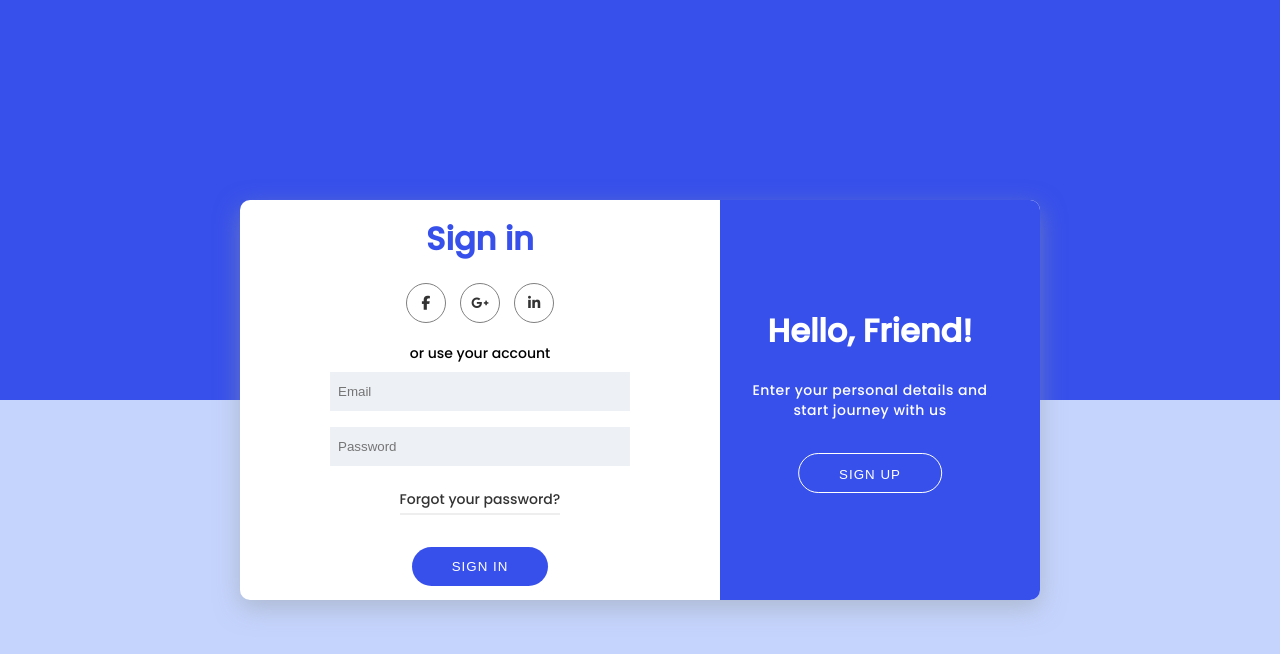
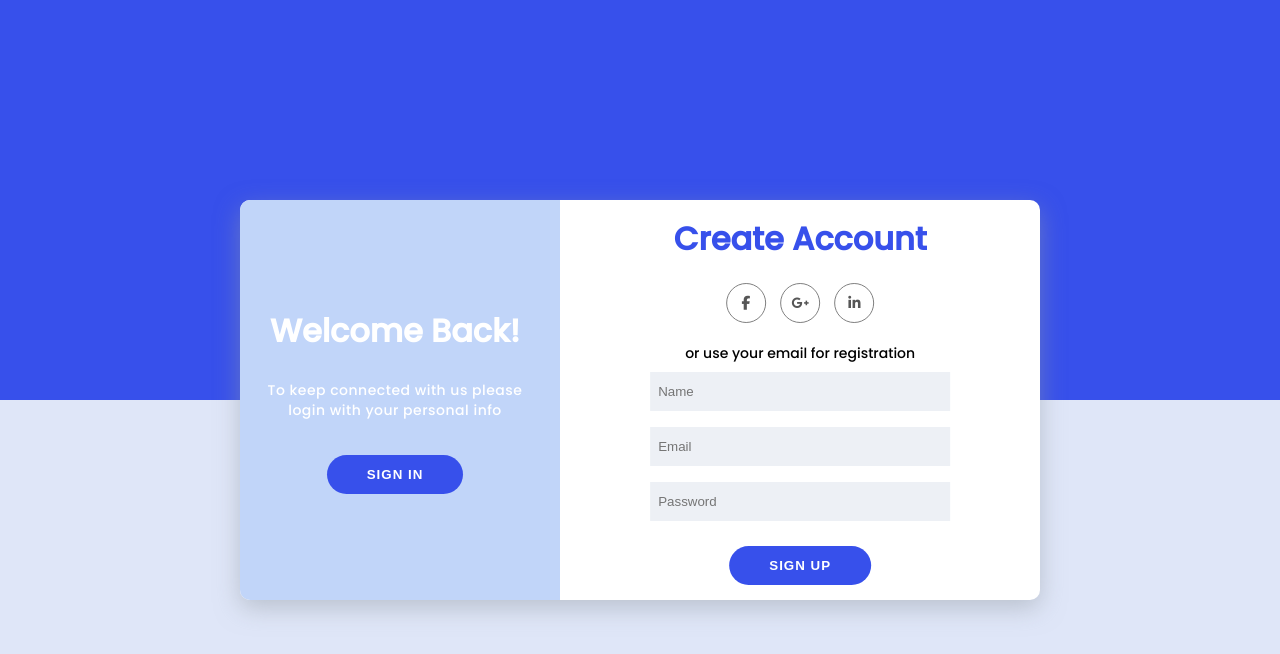
Before and after one commit to Mukhtarrahimi/sign-in-up-page, a plain HTML site: page index.html in a window 1280 px wide. Both pictures are taken after a click on the button 870 px from the left and 473 px from the top of the page. Drawn offline with Linux system fonts and the light colour scheme.

Commit message:
javascript code

```diff
--- a/script/app.js
+++ b/script/app.js
@@ -0,0 +1,11 @@
+let container = document.getElementById('container');
+let overlayCon = document.getElementById('overlayCon');
+let overlayBtn = document.getElementById('overlayBtn');
+
+overlayBtn.addEventListener('click',() =>{
+    container.classList.toggle('right-panel-active')
+    overlayBtn.classList.remove('btnScaled');
+    window.requestAnimationFrame(() =>{
+        overlayBtn.classList.add('btnScaled');
+    })
+})
--- a/style/style.css
+++ b/style/style.css
@@ -14,7 +14,7 @@ body{
     display: grid;
     place-content: center;
     font-family: 'poppins', sans-serif;
-    background-image: linear-gradient(to top, #C5D4FD 50%, #3750EB 50%);
+    background-image: linear-gradient(to top, #dfe6f8 50%, #3750EB 50%);
 }
 
 .container{
@@ -96,18 +96,20 @@ span{
 }
 a{
     font-size: 14px;
-    color: #333;
+    color: #565656;
     text-decoration: none;
-    margin: 15px 0px;
+    margin: 3px 0px 10px 0px;
+    margin-left: -135px;
 }
 a.forgot{
-    padding-bottom: 3px;
+    padding-bottom: 4px;
     border-bottom: 2px solid #eee;
 }
 button{
     border-radius: 20px;
     padding: 12px 40px;
     letter-spacing: 1px;
+    font-weight: bold;
     border: none;
     outline: none;
     background-color: #3750EB;
@@ -122,6 +124,7 @@ button{
 }
 .form-container button:hover{
     background-color: #fff;
+    border: 1.5px solid #3750EB;
     color: #3750EB;
 }
 
@@ -145,14 +148,14 @@ button{
     transform: translateX(-50%);
     width: 143.67px;
     height: 40px;
-    border: 1px solid #fff;
     background-color: transparent;
     border-radius: 20px;
 
 }
 .overlay{
     position: relative;
-    background-color: #3750EB;
+    /* background-color: #3750EB; */
+    background-color: #c1d5f9;
     color: white;
     left: -150%;
     height: 100%;
@@ -192,3 +195,61 @@ p{
     letter-spacing: 0.5px;
     margin: 25px 0px 35px;
 }
+
+
+
+
+.right-panel-active .overlay-container{
+    transform: translateX(-150%);
+
+}
+.right-panel-active .overlay{
+    transform: translateX(50%);
+
+}
+.right-panel-active .overlay-left{
+    transform: translateX(25%);
+
+}
+.right-panel-active .overlay-right{
+    transform: translateX(35%);
+
+}
+.right-panel-active .sign-in-container{
+    transform: translateX(20%);
+    opacity: 0;
+
+}
+.right-panel-active .sign-up-container{
+    transform: translateX(66.7%);
+    opacity: 1;
+    z-index: 5;
+    animation: show 0.6s;
+
+}
+
+@keyframes show{
+    0%, 50%{
+        opacity: 0;
+        z-index: 1;
+    }
+    50.1%, 100%{
+        opacity: 1;
+        z-index: 5;
+    }
+}
+
+.btnScaled{
+    animation: scaleBtn 0.6s;
+}
+@keyframes scaleBtn{
+    0%{
+        width: 143.67px;
+    }
+    50%{
+        width: 250px;
+    }
+    100%{
+        width: 143.67;
+    }
+}
```
